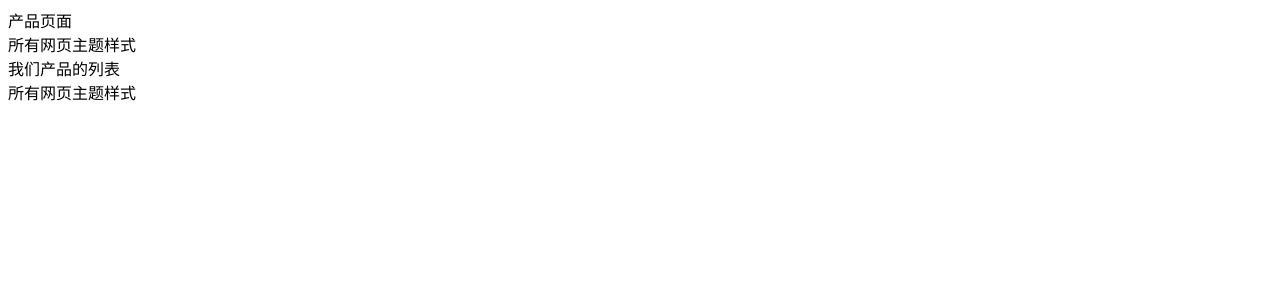
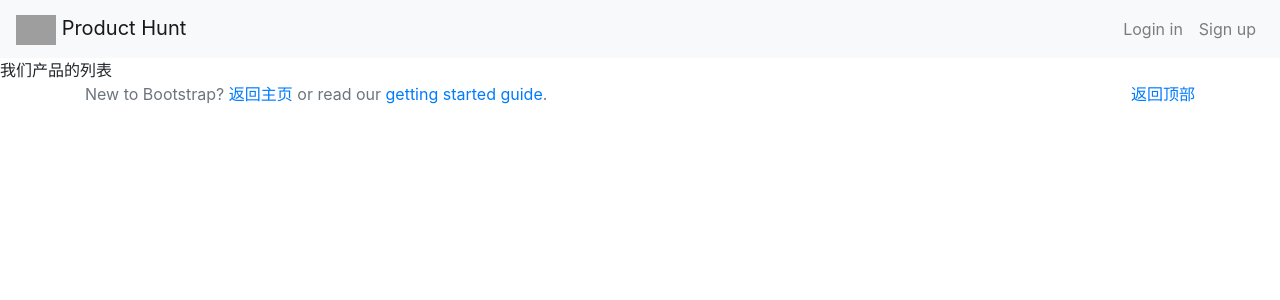
Before and after one commit to Richie-yuqi/product-hunt, a Django app: page / in a window 1280 px wide. Shown: the top 300 px of the page. Run offline with Django 3.2, Linux system fonts and the light colour scheme; some libraries are stand-ins or nearby versions; grey boxes are pictures that could not be loaded.

Commit message:
添加顶部登录和icon图标栏

```diff
--- a/hp/settings.py
+++ b/hp/settings.py
@@ -120,3 +120,9 @@ USE_TZ = True
 # https://docs.djangoproject.com/en/2.0/howto/static-files/
 
 STATIC_URL = '/static/'
+
+STATIC_ROOT = os.path.join(BASE_DIR, 'static')
+
+STATICFILES_DIRS = [
+    os.path.join(BASE_DIR, 'products/static')
+]
--- a/products/templates/product_list.html
+++ b/products/templates/product_list.html
@@ -1,5 +1,3 @@
-产品页面
-<br>
 {% extends 'theme.html' %}
 {% block centent %}
 	我们产品的列表
--- a/templates/theme.html
+++ b/templates/theme.html
@@ -1,7 +1,61 @@
-所有网页主题样式
-<br>
-{% block centent %}
 
-{% endblock centent %}
-<br>
-所有网页主题样式
+
+
+<!doctype html>
+<html lang="en">
+  {% load staticfiles %}
+  <head>
+    <meta charset="utf-8">
+    <meta name="viewport" content="width=device-width, initial-scale=1, shrink-to-fit=no">
+    <meta name="description" content="">
+    <meta name="author" content="">
+    <link rel="icon" href="/docs/4.1/assets/img/favicons/favicon.ico">
+
+    <title>Album example for Bootstrap</title>
+
+    <link rel="canonical" href="https://getbootstrap.com/docs/4.1/examples/album/">
+
+    <!-- Bootstrap core CSS -->
+    <link rel="stylesheet" href="https://stackpath.bootstrapcdn.com/bootstrap/4.4.1/css/bootstrap.min.css" integrity="sha384-Vkoo8x4CGsO3+Hhxv8T/Q5PaXtkKtu6ug5TOeNV6gBiFeWPGFN9MuhOf23Q9Ifjh" crossorigin="anonymous">
+
+    <!-- Custom styles for this template -->
+    <link href="album.css" rel="stylesheet">
+  </head>
+
+  <body>
+	  	<nav class="navbar navbar-expand-lg navbar-light bg-light">
+	  	  	<a class="navbar-brand" href="#">
+	  	  	<img src="{% static 'original.png' %}" height = 30>
+	  	  	Product Hunt</a>
+			<button class="navbar-toggler" type="button" data-toggle="collapse" data-target="#navbarNavAltMarkup" aria-controls="navbarNavAltMarkup" aria-expanded="false" aria-label="Toggle navigation">
+			  <span class="navbar-toggler-icon"></span>
+			</button>
+			<div class="collapse navbar-collapse" id="navbarNavAltMarkup">
+			  <div class="navbar-nav ml-auto">
+			    <a class="nav-item nav-link" href="#">Login in</a>
+			    <a class="nav-item nav-link" href="#">Sign up</a>
+			   </div>
+			</div>
+		</nav>
+  	{% block centent %}
+
+	{% endblock centent %}
+
+    <footer class="text-muted">
+      <div class="container">
+        <p class="float-right">
+          <a href="#">返回顶部</a>
+        </p>
+        <!--<p>Album example is &copy; Bootstrap, but please download and customize it for yourself!</p>-->
+        <p>New to Bootstrap? <a href="../../">返回主页</a> or read our <a href="../../getting-started/">getting started guide</a>.</p>
+      </div>
+    </footer>
+
+    <!-- Bootstrap core JavaScript
+    ================================================== -->
+    <!-- Placed at the end of the document so the pages load faster -->
+    <script src="https://code.jquery.com/jquery-3.4.1.slim.min.js" integrity="sha384-J6qa4849blE2+poT4WnyKhv5vZF5SrPo0iEjwBvKU7imGFAV0wwj1yYfoRSJoZ+n" crossorigin="anonymous"></script>
+	<script src="https://cdn.jsdelivr.net/npm/popper.js@1.16.0/dist/umd/popper.min.js" integrity="sha384-Q6E9RHvbIyZFJoft+2mJbHaEWldlvI9IOYy5n3zV9zzTtmI3UksdQRVvoxMfooAo" crossorigin="anonymous"></script>
+	<script src="https://stackpath.bootstrapcdn.com/bootstrap/4.4.1/js/bootstrap.min.js" integrity="sha384-wfSDF2E50Y2D1uUdj0O3uMBJnjuUD4Ih7YwaYd1iqfktj0Uod8GCExl3Og8ifwB6" crossorigin="anonymous"></script>
+  </body>
+</html>
```
Also changed, not shown: 1 other file.
